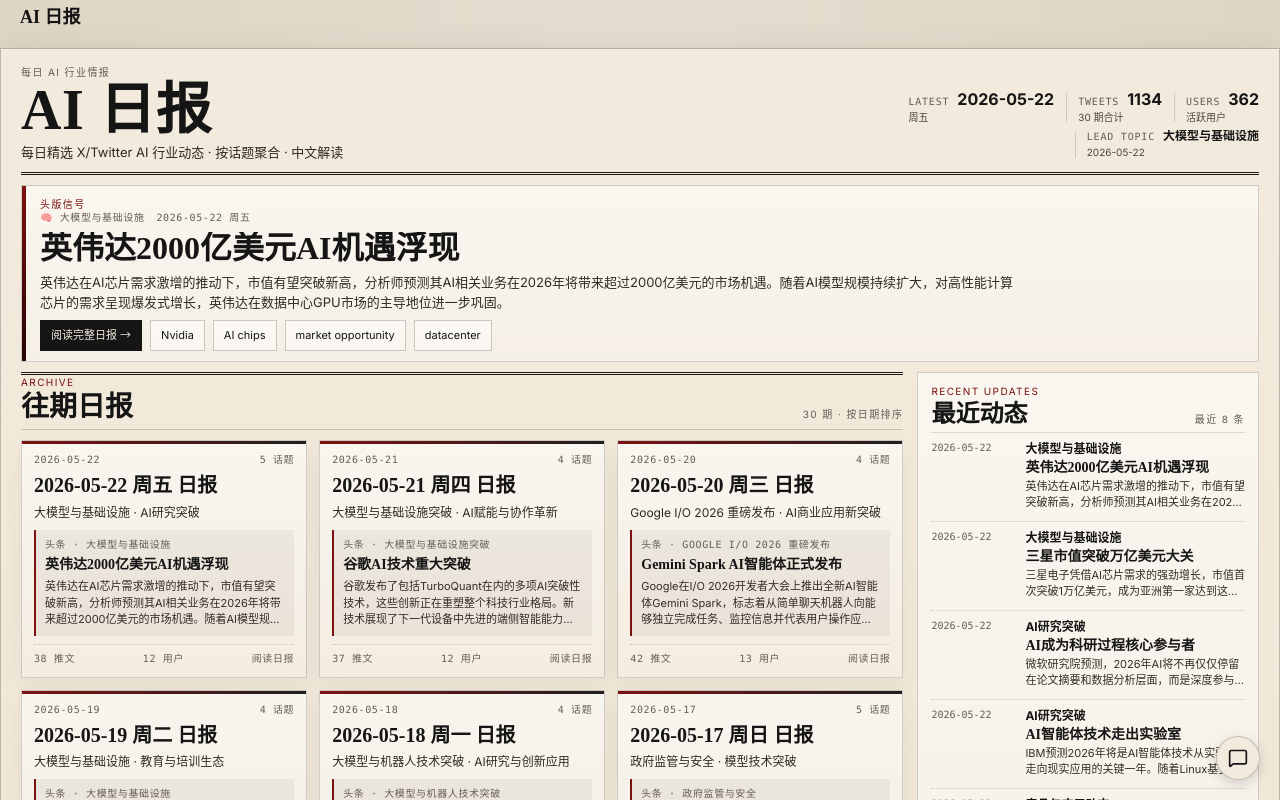
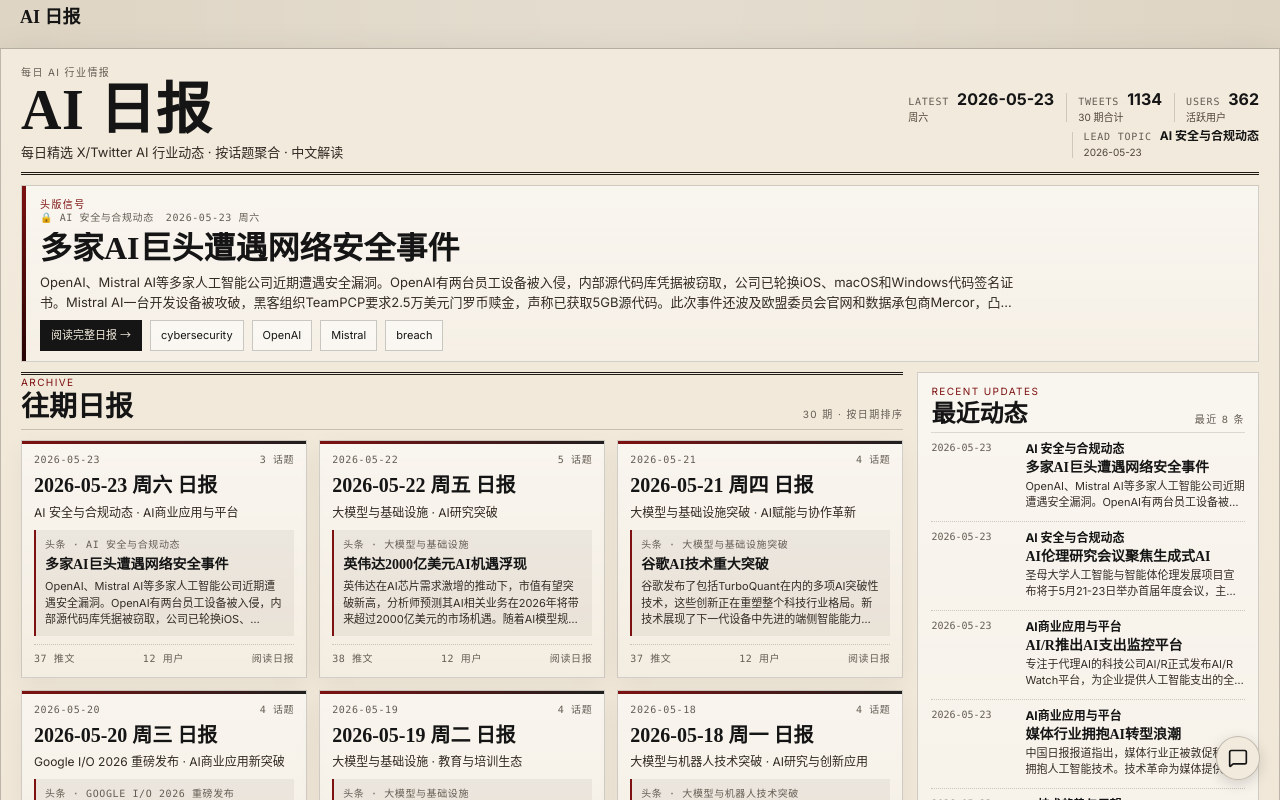
Before and after one commit to Vincentwei1021/ai-daily, a Next.js app: page / in a window 1280 px wide. Shown: the top 800 px of the page. Built offline with nearby package versions, Linux system fonts and the light colour scheme; no server answers.

Commit message:
daily: 2026-05-23

```diff
--- a/src/data/reports.ts
+++ b/src/data/reports.ts
@@ -14,6 +14,90 @@ export interface DailyReport {
 
 export const reports: DailyReport[] = [
   {
+    "date": "2026-05-23",
+    "weekday": "周六",
+    "timeRange": "05-22 08:30 ~ 05-23 08:30 (UTC+8)",
+    "tweetCount": 37,
+    "userCount": 12,
+    "topics": [
+      {
+        "title": "🔒 AI 安全与合规动态",
+        "items": [
+          {
+            "bold": "多家AI巨头遭遇网络安全事件",
+            "detail": "OpenAI、Mistral AI等多家人工智能公司近期遭遇安全漏洞。OpenAI有两台员工设备被入侵，内部源代码库凭据被窃取，公司已轮换iOS、macOS和Windows代码签名证书。Mistral AI一台开发设备被攻破，黑客组织TeamPCP要求2.5万美元门罗币赎金，声称已获取5GB源代码。此次事件还波及欧盟委员会官网和数据承包商Mercor，凸显AI行业面临的网络安全挑战。",
+            "tags": [
+              "cybersecurity",
+              "OpenAI",
+              "Mistral",
+              "breach"
+            ]
+          },
+          {
+            "bold": "AI伦理研究会议聚焦生成式AI",
+            "detail": "圣母大学人工智能与智能体伦理发展项目宣布将于5月21-23日举办首届年度会议，主题为\"生成式AI的美德\"。会议旨在探讨如何在生成式AI系统中培养和实现道德品质，汇聚学者、技术专家和伦理学家，共同讨论AI技术发展中的伦理考量和最佳实践，为负责任的AI发展提供学术支撑。",
+            "tags": [
+              "AI-ethics",
+              "conference",
+              "generative-AI",
+              "research"
+            ]
+          }
+        ]
+      },
+      {
+        "title": "💼 AI商业应用与平台",
+        "items": [
+          {
+            "bold": "AI/R推出AI支出监控平台",
+            "detail": "专注于代理AI的科技公司AI/R正式发布AI/R Watch平台，为企业提供人工智能支出的全面可视化管理。该平台能够在统一环境中监控AI相关消费和投资，帮助企业制定更明智的预算决策、提升运营效率并支持AI项目规模化。随着企业AI投入快速增长，这类专业的支出管理工具将成为企业AI治理的重要组成部分。",
+            "tags": [
+              "AI-spending",
+              "enterprise",
+              "monitoring",
+              "platform"
+            ]
+          },
+          {
+            "bold": "媒体行业拥抱AI转型浪潮",
+            "detail": "中国日报报道指出，媒体行业正被敦促积极拥抱人工智能技术。技术革命为媒体提供了加速智能化转型的机遇，从内容创作到分发传播，AI正在重塑传统媒体生态。业内专家认为，媒体机构需要主动适应AI带来的变革，通过技术创新提升内容质量和传播效果，在数字化转型中占据先机。",
+            "tags": [
+              "media",
+              "transformation",
+              "journalism",
+              "China"
+            ]
+          }
+        ]
+      },
+      {
+        "title": "🚀 AI技术趋势与展望",
+        "items": [
+          {
+            "bold": "微软发布2026年AI七大趋势",
+            "detail": "微软官方发布2026年AI发展七大趋势预测，强调AI正进入以现实世界影响为特征的新阶段。经过数年实验探索后，2026年被视为AI从工具演进为合作伙伴的关键年份，将改变人们的工作、创作和问题解决方式。报告指出，跨行业AI应用正从简单的问答系统发展为能够与人类深度协作、放大人类专业技能的智能助手，这一转变在医疗等关键领域尤为明显。",
+            "tags": [
+              "Microsoft",
+              "trends",
+              "collaboration",
+              "healthcare"
+            ]
+          },
+          {
+            "bold": "全球AI训练营活动密集举办",
+            "detail": "5月23日当天，全球多地同步举办AI相关培训活动。Google开发者社区在印度、巴拿马等地组织\"Build with AI\"活动，而AgentCamp全球AI训练营在美国佛罗里达、意大利卡塔尼亚、尼日利亚约拉等城市举行。这些免费社区活动旨在让参与者学习AI专家经验、与同行建立联系，并探索最新的AI技术、工具和趋势，体现了全球AI教育普及的热潮。",
+            "tags": [
+              "bootcamp",
+              "community",
+              "education",
+              "global"
+            ]
+          }
+        ]
+      }
+    ]
+  },
+  {
     "date": "2026-05-22",
     "weekday": "周五",
     "timeRange": "05-21 08:30 ~ 05-22 08:30 (UTC+8)",
@@ -3120,105 +3204,6 @@ export const reports: DailyReport[] = [
               "google-cloud",
               "real-time-processing",
               "eu-oversight"
-            ]
-          }
-        ]
-      }
-    ]
-  },
-  {
-    "date": "2026-04-23",
-    "weekday": "周四",
-    "timeRange": "04-22 08:30 ~ 04-23 08:30 (UTC+8)",
-    "tweetCount": 37,
-    "userCount": 12,
-    "topics": [
-      {
-        "title": "🤖 AI 研究重大突破",
-        "items": [
-          {
-            "bold": "Sony AI 机器人击败职业乒乓球选手",
-            "detail": "Sony AI 今日宣布其项目 Ace 取得重大突破，成为首个能够击败精英和职业级人类乒乓球选手的自主机器人系统。相关研究《用自主机器人击败精英乒乓球选手》已登上《自然》杂志封面，标志着机器人首次在专业竞技领域达到人类专家水平。这一成就展示了 AI 在实时决策、精确控制和复杂运动技能方面的显著进步。",
-            "tags": [
-              "robotics",
-              "AI breakthrough",
-              "Sony",
-              "Nature"
-            ]
-          },
-          {
-            "bold": "AI 驱动网络攻击日趋复杂化",
-            "detail": "据韩国朝鲜日报报道，AI 驱动的黑客攻击变得更加复杂和大规模。墨西哥政府机构遭受了长达六周的网络攻击，黑客利用 Anthropic 的 Claude 和 OpenAI 的 ChatGPT 等 AI 模型来寻找系统漏洞。这表明 AI 技术在网络安全领域的双刃剑效应日益显现，同时推动了如 Mythos、GPT-5.4-Cyber 等安全防护模型的发展。",
-            "tags": [
-              "cybersecurity",
-              "AI attacks",
-              "Claude",
-              "ChatGPT"
-            ]
-          }
-        ]
-      },
-      {
-        "title": "🏗️ 基础设施与芯片技术",
-        "items": [
-          {
-            "bold": "Alchip 展示 2nm AI 芯片生态",
-            "detail": "在 TSMC 2026 技术研讨会上，Alchip Technologies 展示了其在先进 AI ASIC 技术方面的最新进展。公司重点介绍了 3nm 设计的量产能力和支持下一代 AI 处理器的完整 2nm 生态系统。此外，Alchip 还展示了其成熟的 3DIC 设计平台和先进封装技术，为高性能 AI 和 HPC 应用提供完整的芯片解决方案。",
-            "tags": [
-              "semiconductor",
-              "2nm",
-              "ASIC",
-              "TSMC"
-            ]
-          }
-        ]
-      },
-      {
-        "title": "💼 投资与商业动态",
-        "items": [
-          {
-            "bold": "AI 技术虚拟投资者大会召开",
-            "detail": "4月23日举办的 AI 与技术虚拟投资者大会汇集了来自量子密码学、媒体代理 AI、AI 广告技术、海洋机器人、医学成像、AI 数据中心基础设施和 AI 驱动医疗保健等领域的上市公司高管。每家公司获得30分钟的现场演示时间和实时问答环节，为投资者提供了解 AI 行业多元化发展的平台。",
-            "tags": [
-              "investor conference",
-              "quantum",
-              "healthcare AI",
-              "virtual event"
-            ]
-          },
-          {
-            "bold": "白宫与 Anthropic CEO 会面讨论 AI 技术",
-            "detail": "据报道，白宫幕僚长与 Anthropic CEO 举行会议，讨论对其新 AI 技术的担忧。这次会面反映了政府对 AI 技术发展的密切关注，特别是在安全性和监管方面的考虑。随着 AI 技术的快速发展，政府与科技公司之间的对话变得越来越重要，以确保技术创新与社会安全的平衡。",
-            "tags": [
-              "government",
-              "Anthropic",
-              "AI policy",
-              "White House"
-            ]
-          }
-        ]
-      },
-      {
-        "title": "🎓 学术与会议活动",
-        "items": [
-          {
-            "bold": "ESA 举办 AI 概要活动信息会",
-            "detail": "欧洲航天局（ESA）的通用支持技术计划和 ESA 能力中心于4月23日共同举办了 AI 概要活动信息会。该活动旨在介绍人工智能在地球观测和太空工程技术方面的应用，展示了航天领域对 AI 技术日益增长的需求和应用潜力。",
-            "tags": [
-              "ESA",
-              "space technology",
-              "earth observation",
-              "AI applications"
-            ]
-          },
-          {
-            "bold": "AI 技术价值与责任会议举行",
-            "detail": "冈萨加大学信息学与应用技术研究所举办了为期全天的 AI 技术价值与责任会议。会议聚焦于 AI 技术发展中的伦理考量和社会责任问题，为学生、教师和业界专家提供了深入讨论 AI 技术影响的平台。这反映了学术界对 AI 伦理和负责任发展的重视。",
-            "tags": [
-              "AI ethics",
-              "academic conference",
-              "responsibility",
-              "university"
             ]
           }
         ]
```
